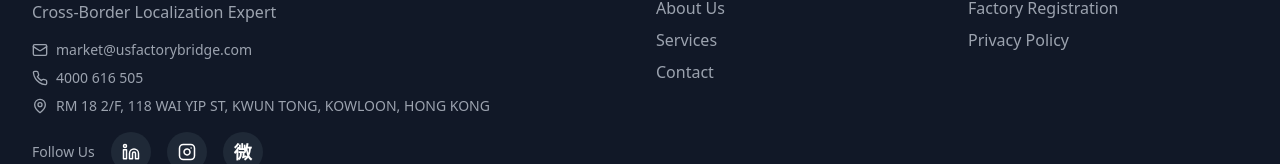
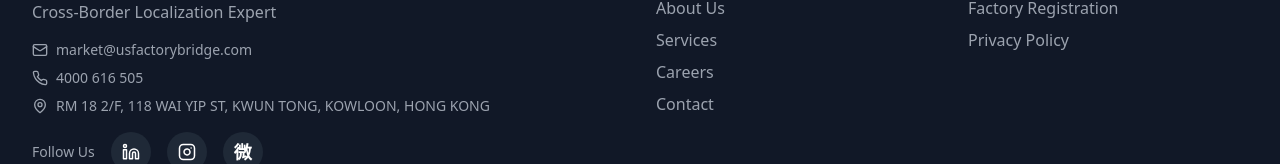
Before and after one commit to RTMarket/abc.github.io, a React (Vite) app: page /admin in a window 1280 px wide. Shown: the part 928-1092 px from the top of the page. Built offline with nearby package versions, Linux system fonts and the light colour scheme; no server answers; the database is empty.

Commit message:
Add Careers link to Footer Quick Links

```diff
--- a/src/components/Footer.tsx
+++ b/src/components/Footer.tsx
@@ -102,6 +102,11 @@ export const Footer: React.FC = () => {
                 </Link>
               </li>
               <li>
+                <Link to="/careers" className="text-gray-400 hover:text-white transition-colors">
+                  {t.nav.careers}
+                </Link>
+              </li>
+              <li>
                 <Link to="/contact" className="text-gray-400 hover:text-white transition-colors">
                   {t.nav.contact}
                 </Link>
```
